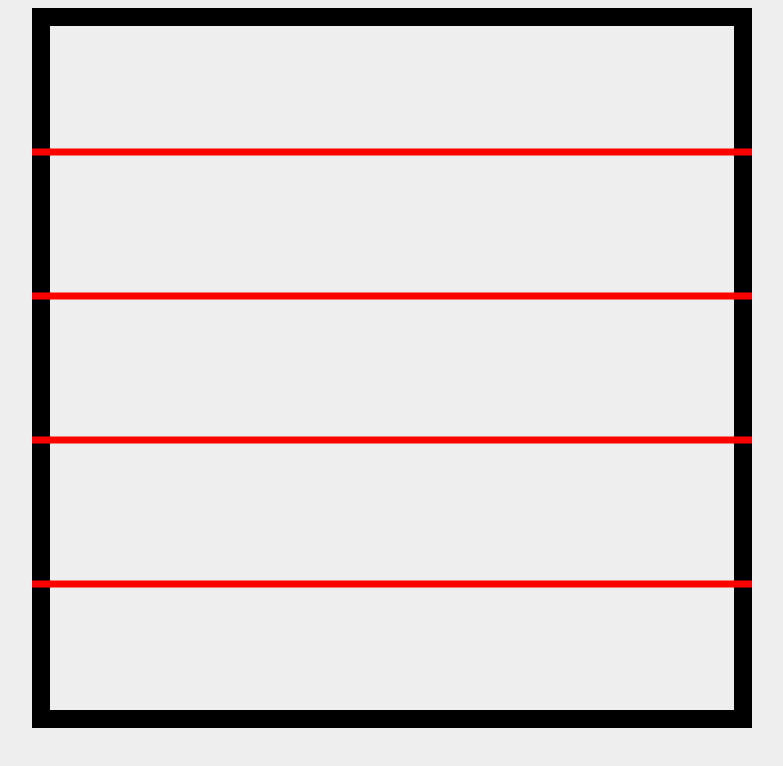
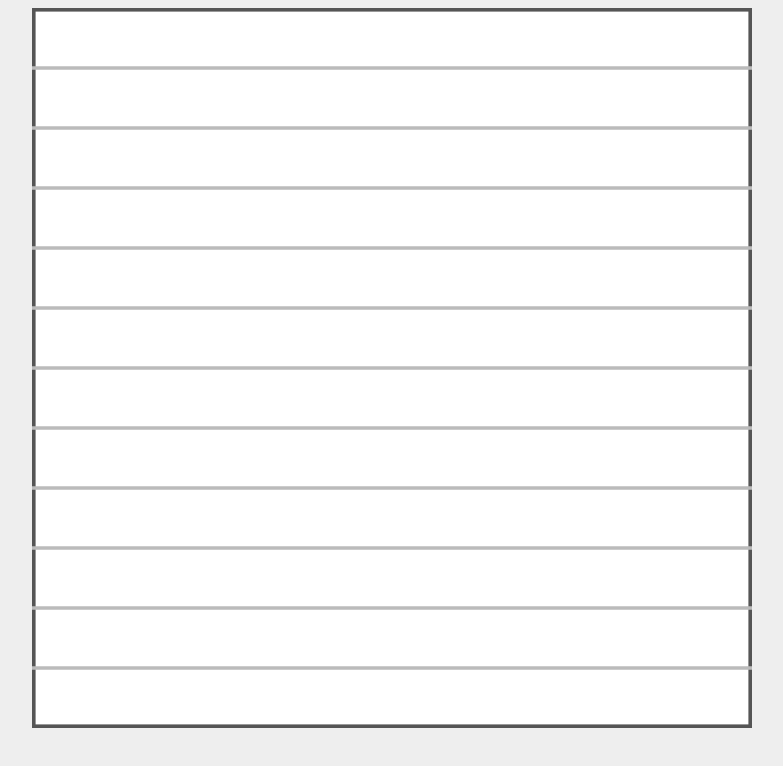
Before and after one commit to Ouisamus/schedule-web-app, a plain HTML site: page index.html in a window 1280 px wide. Shown: the whole page, without its empty margins (248-1031 px from the left). Drawn offline with Linux system fonts and the light colour scheme.

Commit message:
Created function for drawing lines

```diff
--- a/assets/scripts/site.js
+++ b/assets/scripts/site.js
@@ -1,16 +1,23 @@
-const period = 5;
+const period = 12;
 var screen;
 screen = document.querySelector("#screen");
 
 if (screen) {
    console.log(screen.height);
    for(let i=1; i<period; i++){
-        var division = document.createElementNS('http://www.w3.org/2000/svg', 'line');
-        division.setAttribute('x1','0');
-        division.setAttribute('x2','100');
-        division.setAttribute('y1',100/period*i);
-        division.setAttribute('y2',100/period*i);
-        division.setAttribute('stroke','red');
+        let division = document.createElementNS('http://www.w3.org/2000/svg', 'line');
+        createLine(division,100/period*i,'#bbb','0.5');
         screen.appendChild(division);
-    }
+    } // for
+
 } // if (screen)
+
+
+function createLine(shape,y,color,size){
+    shape.setAttribute('x1','0');
+    shape.setAttribute('x2','100');
+    shape.setAttribute('y1',y);
+    shape.setAttribute('y2',y);
+    shape.setAttribute('stroke',color);
+    shape.setAttribute('stroke-width',size);
+}
--- a/index.html
+++ b/index.html
@@ -15,9 +15,9 @@
                 id="calendar"
                 width="100"
                 height="100"
-                fill="transparent"
-                stroke="#000000"
-                stroke-width="5">
+                fill="#fff"
+                stroke="#555"
+                stroke-width="1">
             </rect>
     </svg>
 
```
